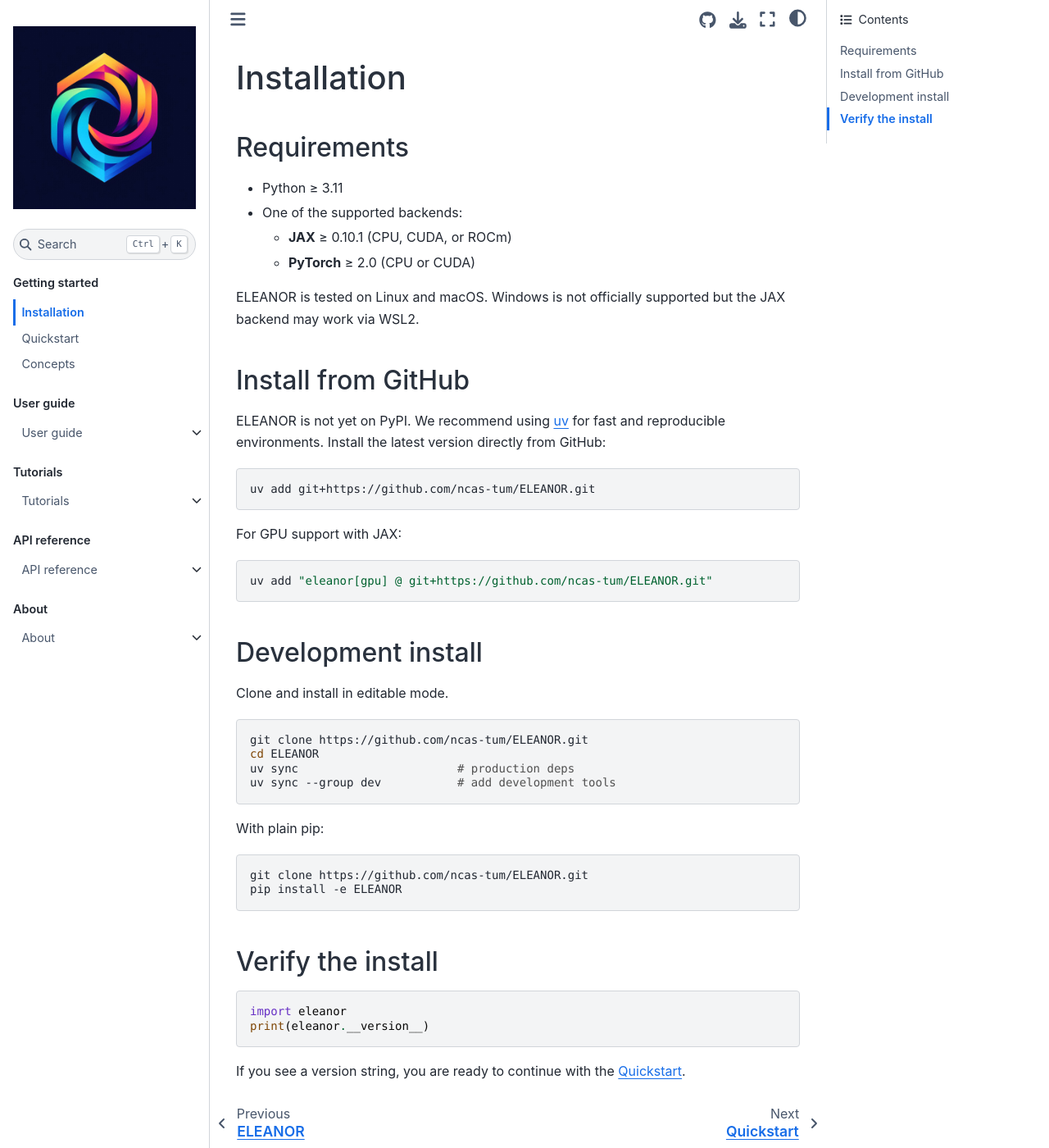
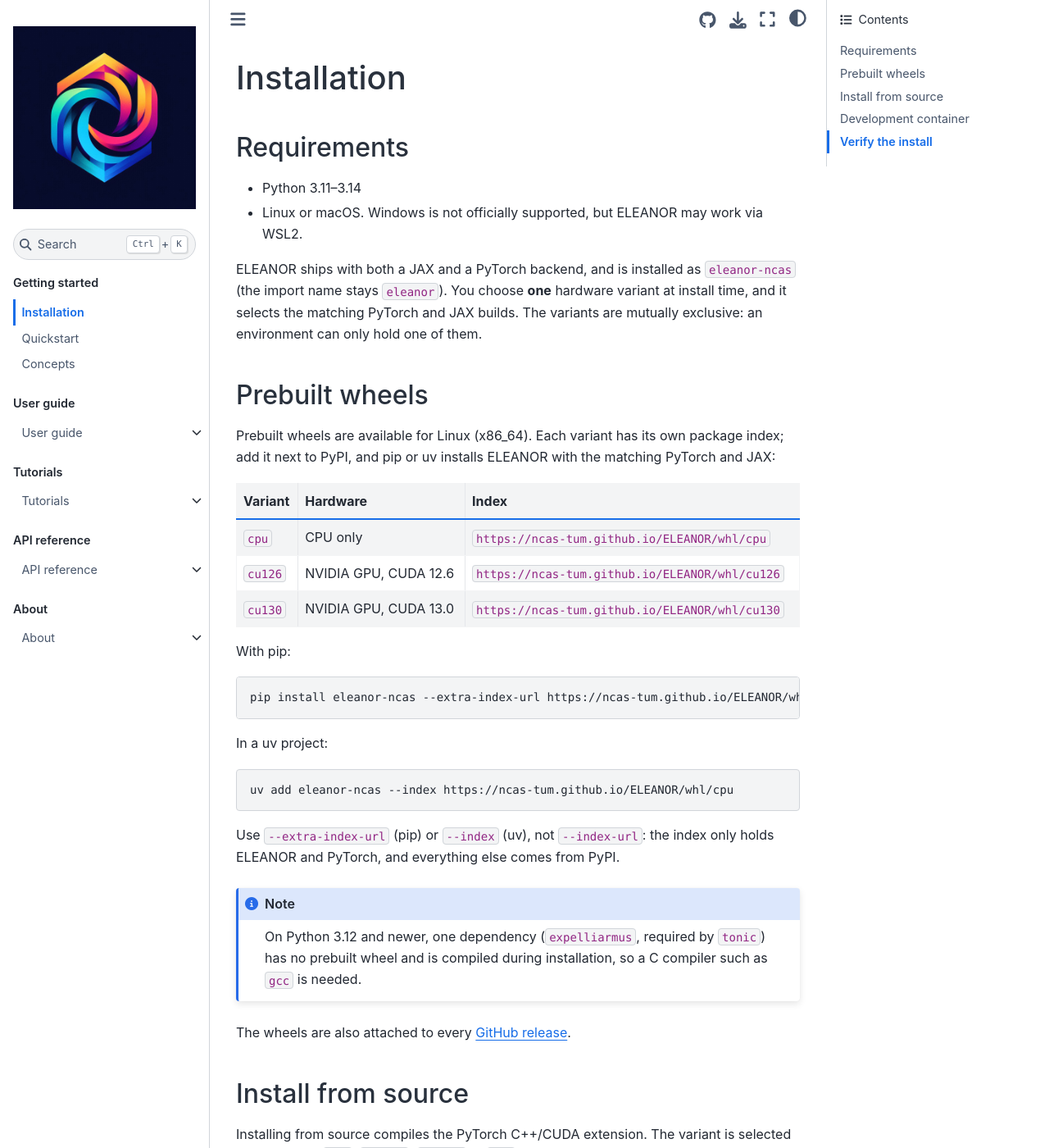
Before and after one commit to ncas-tum/ELEANOR, a Sphinx documentation site: the page built from docs/source/getting_started/install.rst, in a window 1280 px wide and 1400 px high. Shown: the whole window at 82% size. Built offline with Sphinx 7.4.7 and the Sphinx Book theme 1.1.4, drawn with Linux system fonts in a browser that asks for light colours; the version number could not be read and is left out; some of the changed text lies outside the part shown.

Commit message:
Document installing eleanor-ncas from the per-variant index
README and installation docs: the index table and pip/uv commands, the C
compiler needed on Python 3.12+ (expelliarmus via tonic), building from
source with `uv sync --extra <variant>`, and the dev container. Changelog
updated for 2026 Q2-Q4. Modified tox.ini and remove .flake8 and .isort.cfg

```diff
--- a/docs/source/about/contributing.rst
+++ b/docs/source/about/contributing.rst
@@ -22,8 +22,10 @@
 
     git clone https://github.com/ncas-tum/ELEANOR.git
     cd ELEANOR
-    uv sync --group dev
-    pre-commit install
+    uv sync --extra cpu        # or cuda12 / cuda13 / mps; includes dev tools
+    uv run pre-commit install
+
+See :ref:`installation` for the build requirements and the GPU variants.
 
 Style and checks
 ----------------
--- a/docs/source/getting_started/install.rst
+++ b/docs/source/getting_started/install.rst
@@ -6,51 +6,105 @@
 Requirements
 ------------
 
-- Python ≥ 3.11
-- One of the supported backends:
+- Python 3.11–3.14
+- Linux or macOS. Windows is not officially supported, but ELEANOR may work
+  via WSL2.
 
-  - **JAX** ≥ 0.10.1 (CPU, CUDA, or ROCm)
-  - **PyTorch** ≥ 2.0 (CPU or CUDA)
+ELEANOR ships with both a JAX and a PyTorch backend, and is installed as
+``eleanor-ncas`` (the import name stays ``eleanor``). You choose **one**
+hardware variant at install time, and it selects the matching PyTorch and JAX
+builds. The variants are mutually exclusive: an environment can only hold one
+of them.
 
-ELEANOR is tested on Linux and macOS. Windows is not officially supported but
-the JAX backend may work via WSL2.
+Prebuilt wheels
+---------------
 
-Install from GitHub
--------------------
+Prebuilt wheels are available for Linux (x86_64). Each variant has its own
+package index; add it next to PyPI, and pip or uv installs ELEANOR with the
+matching PyTorch and JAX:
 
-ELEANOR is not yet on PyPI. We recommend using `uv`_ for fast and
-reproducible environments. Install the latest version directly from GitHub:
+.. list-table::
+   :header-rows: 1
+
+   * - Variant
+     - Hardware
+     - Index
+   * - ``cpu``
+     - CPU only
+     - ``https://ncas-tum.github.io/ELEANOR/whl/cpu``
+   * - ``cu126``
+     - NVIDIA GPU, CUDA 12.6
+     - ``https://ncas-tum.github.io/ELEANOR/whl/cu126``
+   * - ``cu130``
+     - NVIDIA GPU, CUDA 13.0
+     - ``https://ncas-tum.github.io/ELEANOR/whl/cu130``
+
+With pip:
 
 .. code-block:: bash
 
-    uv add git+https://github.com/ncas-tum/ELEANOR.git
+    pip install eleanor-ncas --extra-index-url https://ncas-tum.github.io/ELEANOR/whl/cpu
 
-For GPU support with JAX:
+In a uv project:
 
 .. code-block:: bash
 
-    uv add "eleanor[gpu] @ git+https://github.com/ncas-tum/ELEANOR.git"
+    uv add eleanor-ncas --index https://ncas-tum.github.io/ELEANOR/whl/cpu
 
-Development install
+Use ``--extra-index-url`` (pip) or ``--index`` (uv), not ``--index-url``: the
+index only holds ELEANOR and PyTorch, and everything else comes from PyPI.
+
+.. note::
+
+   On Python 3.12 and newer, one dependency (``expelliarmus``, required by
+   ``tonic``) has no prebuilt wheel and is compiled during installation, so a
+   C compiler such as ``gcc`` is needed.
+
+The wheels are also attached to every
+`GitHub release <https://github.com/ncas-tum/ELEANOR/releases>`_.
+
+Install from source
 -------------------
 
-Clone and install in editable mode.
+Installing from source compiles the PyTorch C++/CUDA extension. The variant is
+selected with an extra: ``cpu``, ``cuda12``, ``cuda13`` or ``mps``. You need:
+
+- a C++20 compiler with OpenMP support;
+- ``nvcc`` matching the CUDA version, for the ``cuda12`` and ``cuda13``
+  variants;
+- `uv`_, which installs the right PyTorch build for the chosen variant and
+  compiles the extension against it.
 
 .. code-block:: bash
 
     git clone https://github.com/ncas-tum/ELEANOR.git
     cd ELEANOR
-    uv sync                       # production deps
-    uv sync --group dev           # add development tools
+    uv sync --extra cpu        # or cuda12 / cuda13 / mps
+
+This creates ``.venv`` with ELEANOR installed in editable mode, together with
+the development tools.
+
+Once synced, ``uv run pytest`` and other ``uv run`` commands keep the PyTorch
+of the selected extra. Always pass the extra to ``uv sync``: a plain
+``uv sync`` removes PyTorch.
+
+.. note::
+
+   ELEANOR's version comes from git tags, so uv builds the package inside the
+   project environment. If a uv command fails with a message asking you to
+   install ``scikit_build_core``, run
+   ``uv pip install scikit-build-core setuptools-scm cmake ninja`` once and
+   retry. This is only needed for environments created with an older ELEANOR
+   checkout.
 
 .. _uv: https://docs.astral.sh/uv/
 
-With plain pip:
+Development container
+---------------------
 
-.. code-block:: bash
-
-    git clone https://github.com/ncas-tum/ELEANOR.git
-    pip install -e ELEANOR
+The repository includes a ``Dockerfile.dev`` and a ``.devcontainer/``
+configuration with the full toolchain (compiler, CUDA, uv) already installed.
+Inside the container, run ``dev-sync`` for an editable install.
 
 Verify the install
 ------------------
```
Also changed, not shown: CHANGELOG.md (+29 -9 lines), README.md (+91 -3 lines), .isort.cfg (deleted), 2 other files.
